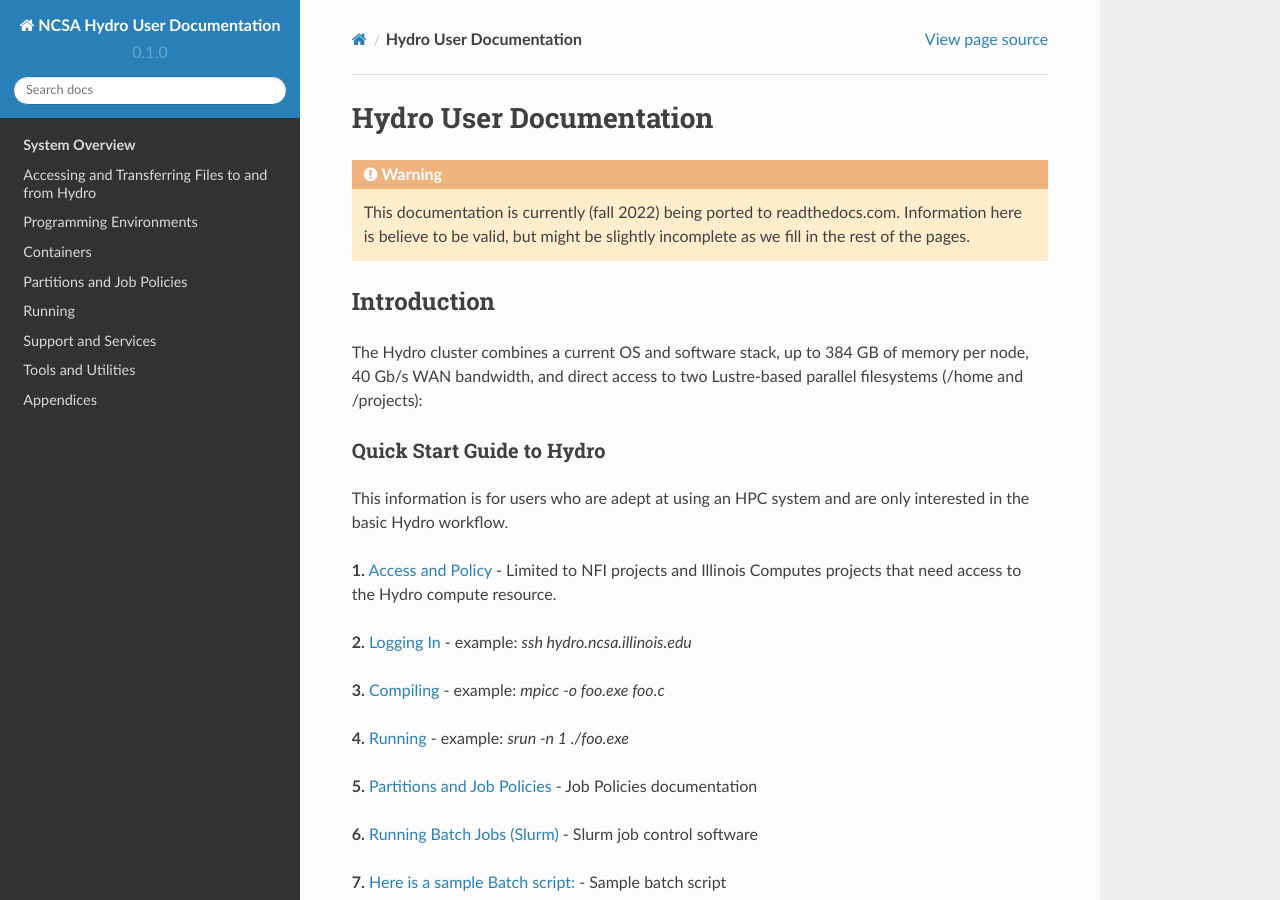
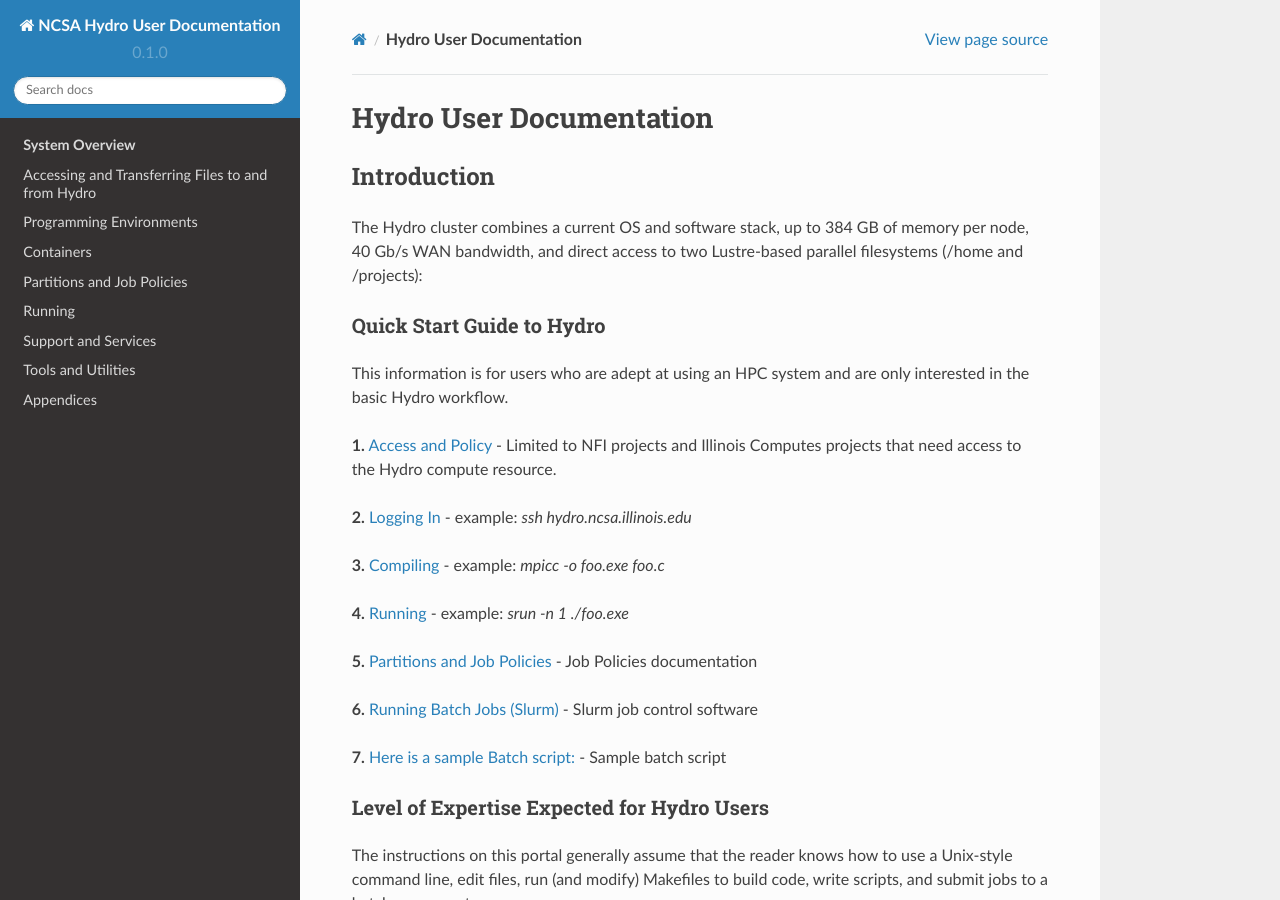
Before and after one commit to ncsa/hydro_documentation, a Sphinx documentation site: the page built from docs/source/index.rst, in a window 1280 px wide and 900 px high. Built offline with Sphinx 7.4.7 and the Read the Docs theme 2.0.0, drawn with Linux system fonts in a browser that asks for light colours; pages that are not in the unit, such as notebooks, are missing from menus.

Commit message:
Removed the "porting" warning box from index.rst

```diff
--- a/docs/source/index.rst
+++ b/docs/source/index.rst
@@ -1,10 +1,6 @@
 **********************************
 **Hydro User Documentation**
 **********************************
-
-.. warning::
-
-   This documentation is currently (fall 2022) being ported to readthedocs.com.  Information here is believe to be valid, but might be slightly       incomplete as we fill in the rest of the pages.
 
 **Introduction**
 ======================
```
